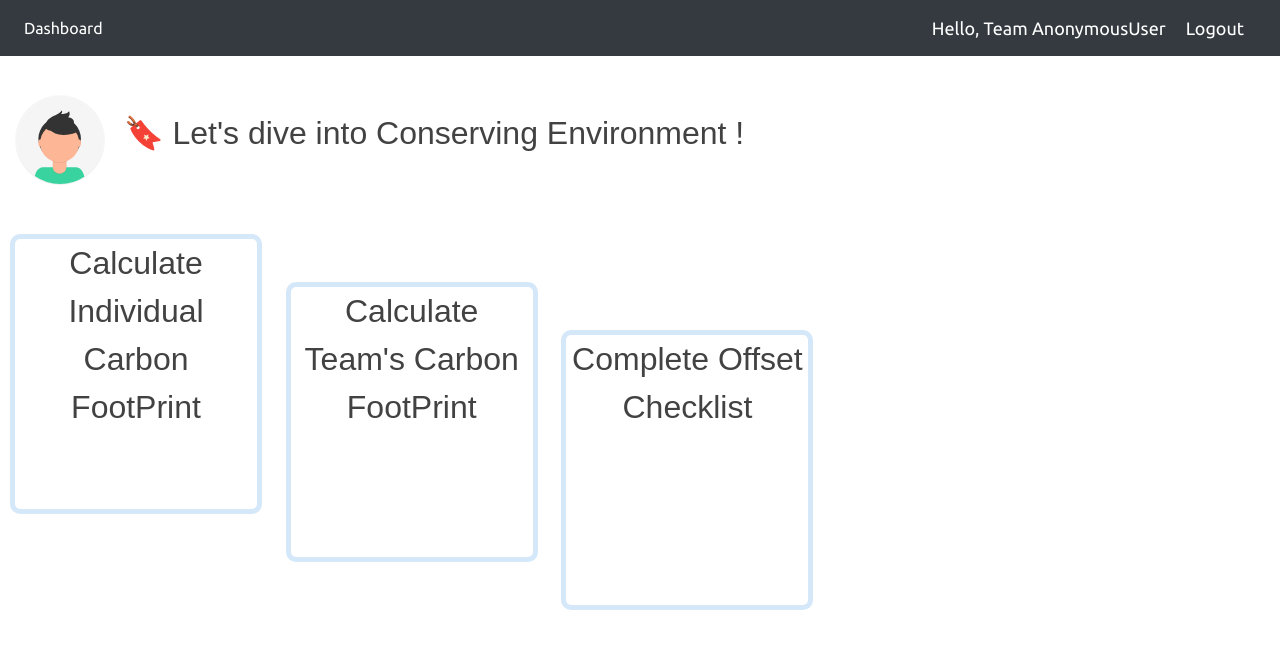
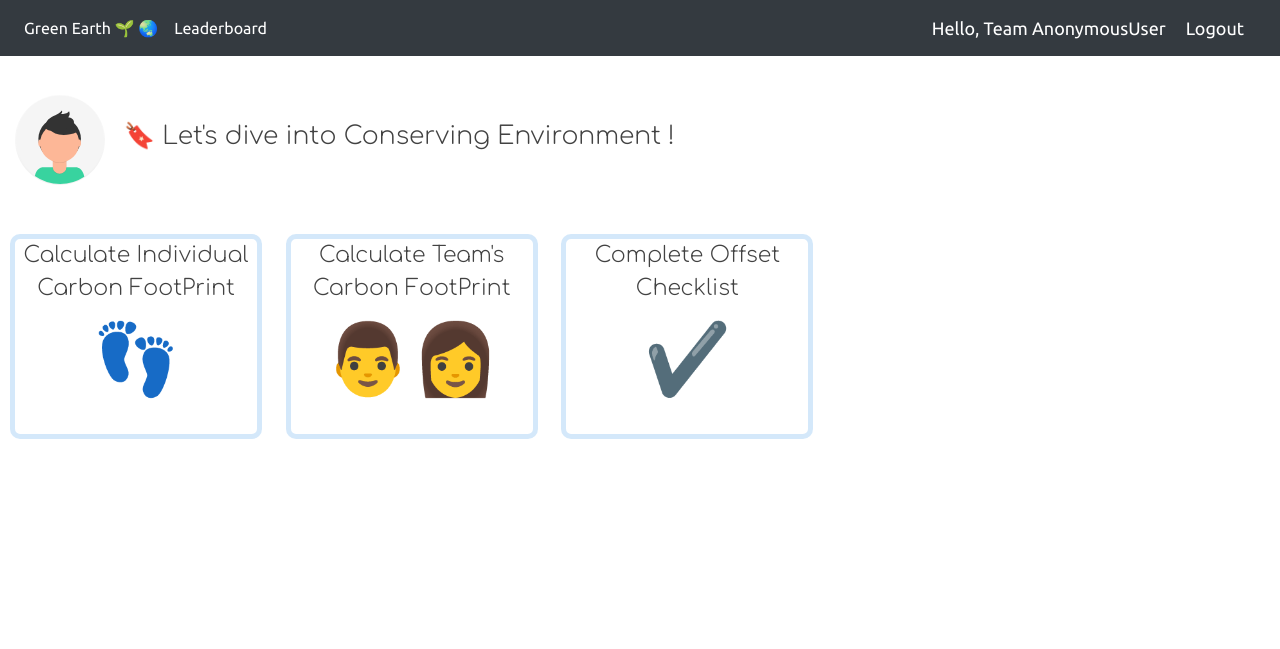
Before and after one commit to Hackdotslash/T36-shootingStars, a Django app: page /menu in a window 1280 px wide. Shown: the top 649 px of the page. Run offline with Django 3.2, Linux system fonts and the light colour scheme; some libraries are stand-ins or nearby versions.

Commit message:
Added files

```diff
--- a/climateproj/urls.py
+++ b/climateproj/urls.py
@@ -29,6 +29,7 @@ urlpatterns = [
     url(r'admin', admin.site.urls),
     url(r'dashboard', TemplateView.as_view(template_name="dashboard.html"), name='dashboard'),
     url(r'menu', TemplateView.as_view(template_name="menu.html"), name='menu'),
+    url(r'checklists', TemplateView.as_view(template_name="checklist.html"), name='checklists'),
     #url(r'result', views.calculate,name="result"),
 
 
--- a/myapp/templates/calculator.html
+++ b/myapp/templates/calculator.html
@@ -220,7 +220,13 @@
                </tr>
             </tbody>
          </table>
+
          {% endblock content%}
+         <!--
+          <button type="submit" name="submitsss" id="submitsss" class="buttons" onclick="checklist.html" >Show me how can I offset footprints 🤔 </button>
+
+      -->
       </div>
+
    </body>
 </html>
--- a/myapp/templates/menu.html
+++ b/myapp/templates/menu.html
@@ -7,6 +7,9 @@
       <script src="https://ajax.googleapis.com/ajax/libs/jquery/3.3.1/jquery.min.js"></script>
       <link rel="stylesheet" href="https://use.fontawesome.com/releases/v5.6.1/css/all.css" integrity="sha384-gfdkjb5BdAXd+lj+gudLWI+BXq4IuLW5IT+brZEZsLFm++aCMlF1V92rMkPaX4PP" crossorigin="anonymous">
       <link rel="stylesheet" type="text/css" href="{% static 'css/style.css' %}">
+      <style>
+@import url('https://fonts.googleapis.com/css2?family=Comfortaa:wght@300;600;700&display=swap');
+</style>
    </head>
    <body>
 
@@ -15,11 +18,36 @@
 <div style="display: inline-block; float: left;">
     <br>
     <img src="{% static 'img/avatar.svg' %}" style="width:120px;padding:15px;" align="middle" alt="Go !">
-    <p class="infotext">  🔖 Let's dive into Conserving Environment !</p>
+    <p  style="font-family: 'Comfortaa', cursive;
+     font-size:25px;
+     display:inline-block;
+     margin:0px;
+     padding:0px;
+
+     resize: both;">  🔖 Let's dive into Conserving Environment !</p>
     <br>
     <br>
-<div class="divbox">
-<a href="{% url 'home' %}" class="infotext">Calculate Individual Carbon FootPrint </a>
+<div class="divbox" style="border-radius: 10px;
+    border: 5px solid rgb(86, 165, 235, 0.25);
+    min-height: 200px;
+    max-height: 300px;
+    width: 252px;
+    margin: 10px;
+    display: inline-block;
+    resize: both;
+
+    font-family: 'Comfortaa', cursive;
+    text-align:center;"
+     >
+<a href="{% url 'home' %}" class="infotext" style="font-family: 'Comfortaa', cursive;
+     font-size:22px;
+     display:inline-block;
+     margin:0px;
+     padding:0px;
+
+     resize: both;">Calculate Individual Carbon FootPrint </a>
+     <p class="text" style="margin:0px;padding:0px;font-size:70px;display:inline-block;"> 👣 </p>
+
 <br>
 <br>
 <!--
@@ -32,8 +60,25 @@
 -->
 </div>
 
-<div class="divbox">
-<a href="{% url 'calculate' %}" class="infotext">Calculate Team's  Carbon FootPrint  </a>
+<div class="divbox" style="border-radius: 10px;
+    border: 5px solid rgb(86, 165, 235, 0.25);
+     min-height: 200px;
+    max-height: 300px;
+    width: 252px;
+    margin: 10px;
+    display: inline-block;
+    resize: both;
+
+    font-family: 'Comfortaa', cursive;
+    text-align:center;">
+<a href="{% url 'calculate' %}" class="infotext" style="font-family: 'Comfortaa', cursive;
+     font-size:22px;
+     display:inline-block;
+     margin:0px;
+     padding:0px;
+
+     resize: both;">Calculate Team's  Carbon FootPrint  </a>
+     <p class="text" style="margin:0px;padding:0px;font-size:70px;display:inline-block;"> 👨👩 </p>
 <br>
 <br>
 <!--
@@ -46,9 +91,29 @@
 -->
 </div>
 
-    <div class="divbox">
+    <div class="divbox" style="border-radius: 10px;
+    border: 5px solid rgb(86, 165, 235, 0.25);
+    min-height: 200px;
+    max-height: 300px;
+    width: 252px;
+    margin: 10px;
+    display: inline-block;
+    resize: both;
 
-        <a href="{% url 'checklist' %}" class="infotext">Complete Offset Checklist</a>
+    font-family: 'Comfortaa', cursive;
+    text-align:center;"
+     >
+
+        <a href="{% url 'checklist' %}" class="infotext" style="font-family: 'Comfortaa', cursive;
+     font-size:22px;
+
+     display:inline-block;
+     margin:0px;
+     padding:0px;
+
+     resize: both;">Complete Offset Checklist </a>
+     <p class="text" style="margin:0px;padding:0px;font-size:70px;display:inline-block;"> ✔️ </p>
+
         <br>
         <br>
           <!--
@@ -63,6 +128,9 @@
 </div>
 
 
+
+
+
     <br>
 
 
--- a/myapp/templates/navbar.html
+++ b/myapp/templates/navbar.html
@@ -17,7 +17,10 @@
   <div class="collapse navbar-collapse" id="navbarNav">
     <ul class="navbar-nav">
       <li class="nav-item active">
-        <a class="nav-link" href="{% url 'dashboard' %}">Dashboard</a>
+        <a class="nav-link" href="{% url 'menu' %}">Green Earth 🌱 🌏</a>
+      </li>
+      <li class="nav-item active">
+        <a class="nav-link" href="{% url 'dashboard' %}">Leaderboard</a>
       </li>
 
     </ul>
--- a/myapp/templates/navbar2.html
+++ b/myapp/templates/navbar2.html
@@ -17,7 +17,7 @@
   <div class="collapse navbar-collapse" id="navbarNav">
     <ul class="navbar-nav">
       <li class="nav-item active">
-        <a class="nav-link" href="{% url 'home' %}">Green Office</a>
+        <a class="nav-link" href="{% url 'menu' %}">Green Earth 🌱 🌏</a>
       </li>
 
     </ul>
```
